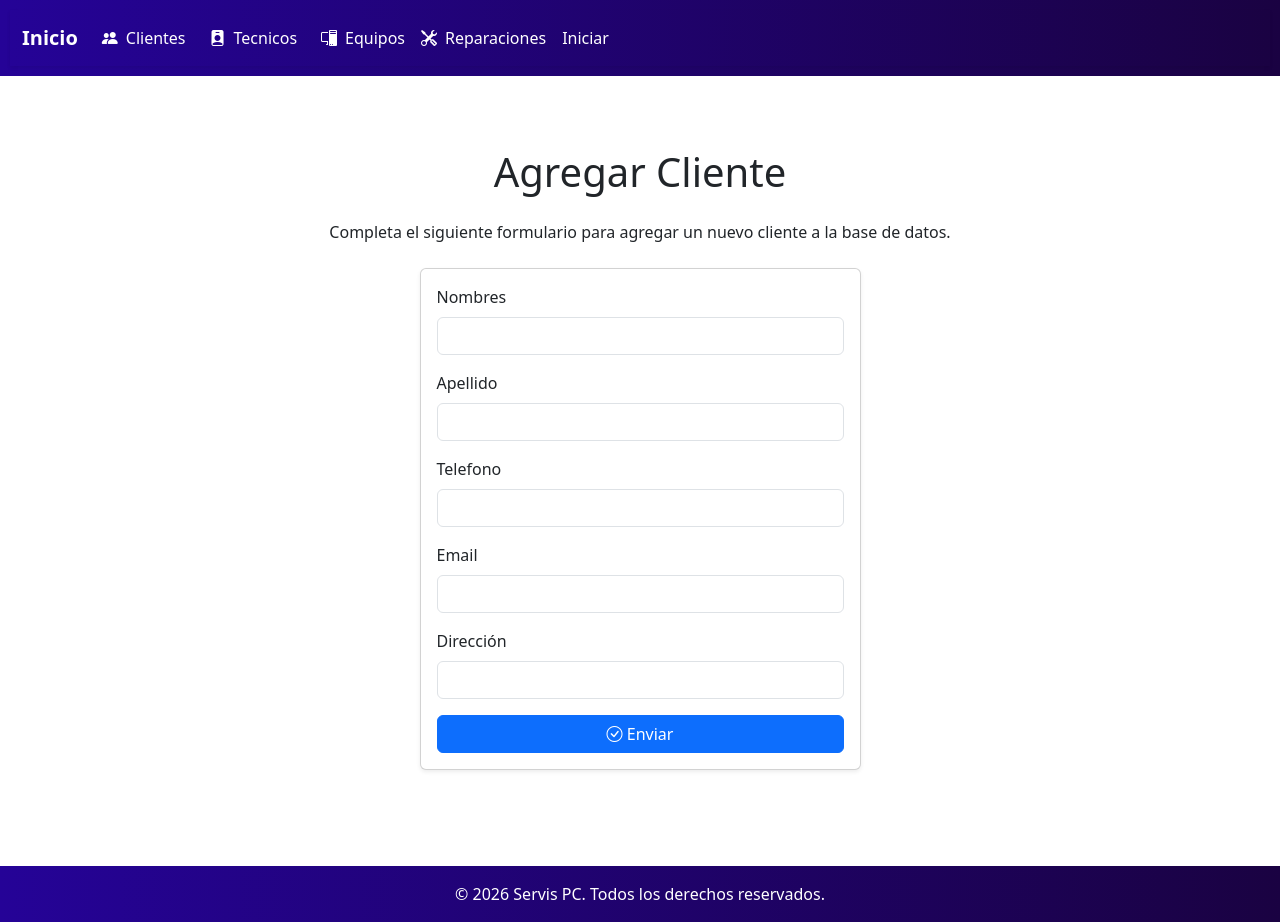
After one commit to CarlosLaboratorio/serviciotecnicofuturepc, a Django app: page /agregar_cliente/ in a window 1280 px wide. The commit adds this page. Run offline with Django 5.2, Linux system fonts and the light colour scheme; some libraries are stand-ins or nearby versions.

Commit message:
Alta clientes y cambios de iconos

```diff
--- /dev/null
+++ b/ProyectoServisPC/myapp/templates/myapp/agregar_cliente.html
@@ -0,0 +1,52 @@
+{% extends 'base.html' %}
+{% load widget_tweaks %}
+{% block title %}Agregar Cliente{% endblock %}
+{% block content %}
+<div class="container mt-4">
+    <h1 class="text-center mb-4 animate__animated animate__swing">Agregar Cliente</h1>
+    <p class="text-center mb-4">Completa el siguiente formulario para agregar un nuevo cliente a la base de datos.</p>
+    <div class="row justify-content-center">
+        <div class="col-md-6 col-lg-5">
+            <div class="card shadow-sm">
+                <div class="card-body">
+                    <form action="{% url 'myapp:agregar_cliente' %}" method="post" novalidate>
+                        {% csrf_token %}
+
+                        <!-- Renderizar campos manualmente para aplicar Bootstrap -->
+                        <div class="mb-3">
+                            <label for="id_nombre" class="form-label">Nombres</label>
+                            {{ form.nombre|add_class:"form-control" }}
+                        </div>
+
+                        <div class="mb-3">
+                            <label for="id_apellido" class="form-label">Apellido</label>
+                            {{ form.apellido|add_class:"form-control" }}
+                        </div>
+
+                        <div class="mb-3">
+                            <label for="id_telefono" class="form-label">Telefono</label>
+                            {{ form.telefono|add_class:"form-control" }}
+                        </div>
+
+                        <div class="mb-3">
+                            <label for="id_email" class="form-label">Email</label>
+                            {{ form.email|add_class:"form-control" }}
+                        </div>
+
+                        <div class="mb-3">
+                            <label for="id_direccion" class="form-label">Dirección</label>
+                            {{ form.direccion|add_class:"form-control" }}
+                        </div>
+
+                        <div class="d-grid">
+                            <button type="submit" class="btn btn-primary">
+                                <i class="bi bi-check-circle"></i> Enviar
+                            </button>
+                        </div>
+                    </form>
+                </div>
+            </div>
+        </div>
+    </div>
+</div>
+{% endblock  %}
--- a/ProyectoServisPC/myapp/templates/myapp/clientes.html
+++ b/ProyectoServisPC/myapp/templates/myapp/clientes.html
@@ -4,6 +4,7 @@
     <div class="container mt-4" data-aos="fade-down">
     <h1 class="text-center mb-4 animate__animated animate__swing animate__repeat-2">Gestión de Clientes</h1>
     <p>Aquí puedes gestionar la información de tus clientes, incluyendo agregar nuevos clientes, editar detalles existentes y eliminar clientes que ya no sean necesarios.</p>
+    <div class="text-end mb-4"> <a class="btn btn-success bi bi-person-fill-add" href="{% url 'myapp:agregar_cliente' %}"><span class="ms-2">Agregar</span></a></div>
     <div class="row">
         {% for cliente in clientes %}
         <div class="col-md-4 col-sm-6 mb-4" data-aos="fade-down">
@@ -27,6 +28,7 @@
         {% empty %}
         <p class="text-muted text-center">No hay clientes registrados.</p>
         {% endfor %}
+
     </div>
     </div>
 {% endblock %}
--- a/ProyectoServisPC/myapp/templates/myapp/index.html
+++ b/ProyectoServisPC/myapp/templates/myapp/index.html
@@ -109,7 +109,7 @@
         <div class="col-md-4 mb-4">
         <div class="card shadow-sm border-0 h-100">
             <div class="card-body">
-            <i class="bi bi-pc text-warning fs-1 mb-3"></i>
+            <i class="bi bi-pc-display text-warning fs-1 mb-3"></i>
             <h5 class="card-title">Equipos</h5>
             <p class="card-text">Revisa los equipos que visitaron o se encuentran en el taller.</p>
             <a href="{% url 'myapp:equipos' %}" class="btn btn-warning text-white">Ver Equipos</a>
--- a/ProyectoServisPC/myapp/views.py
+++ b/ProyectoServisPC/myapp/views.py
@@ -34,7 +34,7 @@ def agregar_cliente(request):
             direccion = form.cleaned_data['direccion']
             cliente = Cliente(nombre=nombre, apellido=apellido, telefono=telefono, email=email, direccion=direccion)
             cliente.save()
-            return redirect('clientes')
+            return redirect('myapp:clientes')
     else:
         form = ClientesFormulario()
     return render(request, 'myapp/agregar_cliente.html', {'form': form})
--- a/ProyectoServisPC/templates/base.html
+++ b/ProyectoServisPC/templates/base.html
@@ -28,10 +28,10 @@
             <!-- Contenido colapsable -->
             <div class="collapse navbar-collapse" id="navbarContenido">
             <ul class="navbar-nav me-auto mb-2 mb-lg-0">
-                <li class="nav-item"><a class="nav-link text-white btn btn-primary" href="{% url 'myapp:clientes' %}">Clientes</a></li>
-                <li class="nav-item"><a class="nav-link text-white btn btn-primary" href="{% url 'myapp:tecnicos' %}">Tecnicos</a></li>
-                <li class="nav-item"><a class="nav-link text-white btn btn-primary" href="{% url 'myapp:equipos' %}">Equipos</a></li>
-                <li class="nav-item"><a class="nav-link text-white btn btn-primary" href="{% url 'myapp:reparaciones' %}">Reparaciones</a></li>
+                <li class="nav-item"><a class="nav-link text-white btn btn-primary bi bi-people-fill me-2" href="{% url 'myapp:clientes' %}"><span class="ms-2">Clientes</span></a></li>
+                <li class="nav-item"><a class="nav-link text-white btn btn-primary bi bi-person-badge-fill me-2" href="{% url 'myapp:tecnicos' %}"><span class="ms-2">Tecnicos</span></a></li>
+                <li class="nav-item"><a class="nav-link text-white btn btn-primary bi bi-pc-display" href="{% url 'myapp:equipos' %}"><span class="ms-2">Equipos</span></a></li>
+                <li class="nav-item"><a class="nav-link text-white btn btn-primary bi bi-tools" href="{% url 'myapp:reparaciones' %}"><span class="ms-2">Reparaciones</span></a></li>
                 <li class="nav-item"><a class="nav-link text-white btn btn-primary" href="#NADAAUN">Iniciar</a></li>
             </ul>
             </nav>
```
Also changed, not shown: ProyectoServisPC/myapp/urls.py (line endings or trailing spaces).
